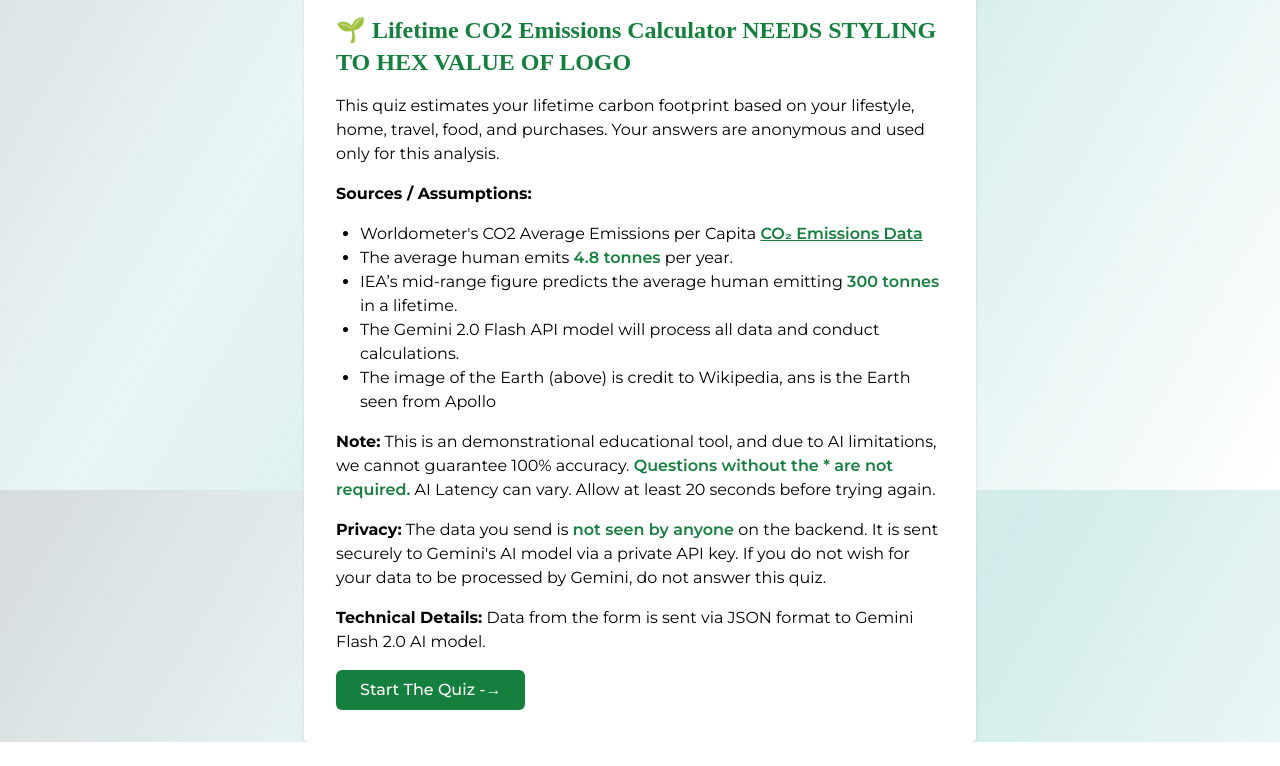
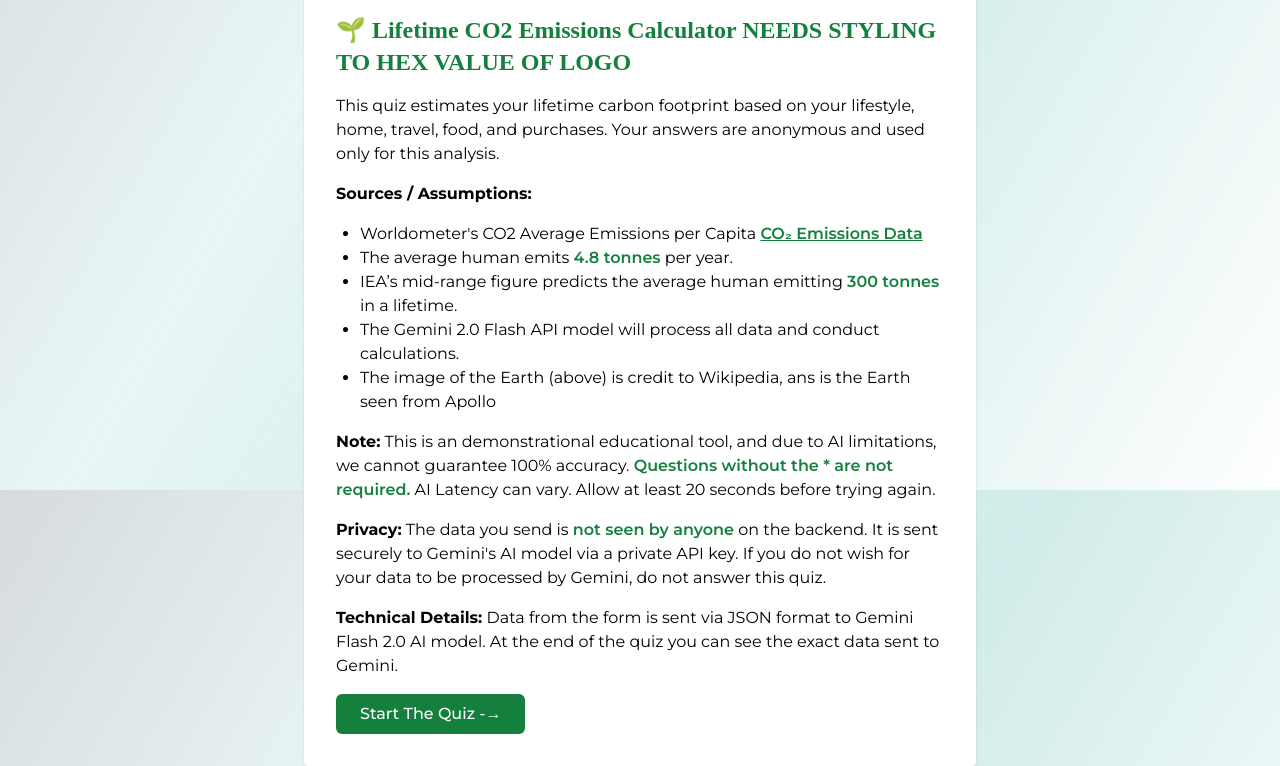
Before and after one commit to samuelforrest/verdapp, a Next.js app: page /carbon-quiz in a window 1280 px wide. Shown: the part 310-1076 px from the top of the page. Before the commit the page ends 1052 px from the top, so only its background shows below. Built offline with nearby package versions, Linux system fonts and the light colour scheme.

Commit message:
update technical details in info section to clarify data visibility after quiz

```diff
--- a/src/app/carbon-quiz/page.tsx
+++ b/src/app/carbon-quiz/page.tsx
@@ -55,7 +55,7 @@ const infoSection = {
       <p>
         <strong>Privacy:</strong> The data you send is <span className="font-semibold text-green-700">not seen by anyone</span> on the backend. It is sent securely to Gemini's AI model via a private API key. If you do not wish for your data to be processed by Gemini, do not answer this quiz.
       </p>
-      <p><strong>Technical Details:</strong> Data from the form is sent via JSON format to Gemini Flash 2.0 AI model.</p>
+      <p><strong>Technical Details:</strong> Data from the form is sent via JSON format to Gemini Flash 2.0 AI model. At the end of the quiz you can see the exact data sent to Gemini.</p>
       <button
         className="mt-6 px-6 py-2 bg-green-700 text-white rounded-md font-medium hover:bg-green-500 transition-colors"
         onClick={() => window.dispatchEvent(new CustomEvent("start-quiz"))}
```
